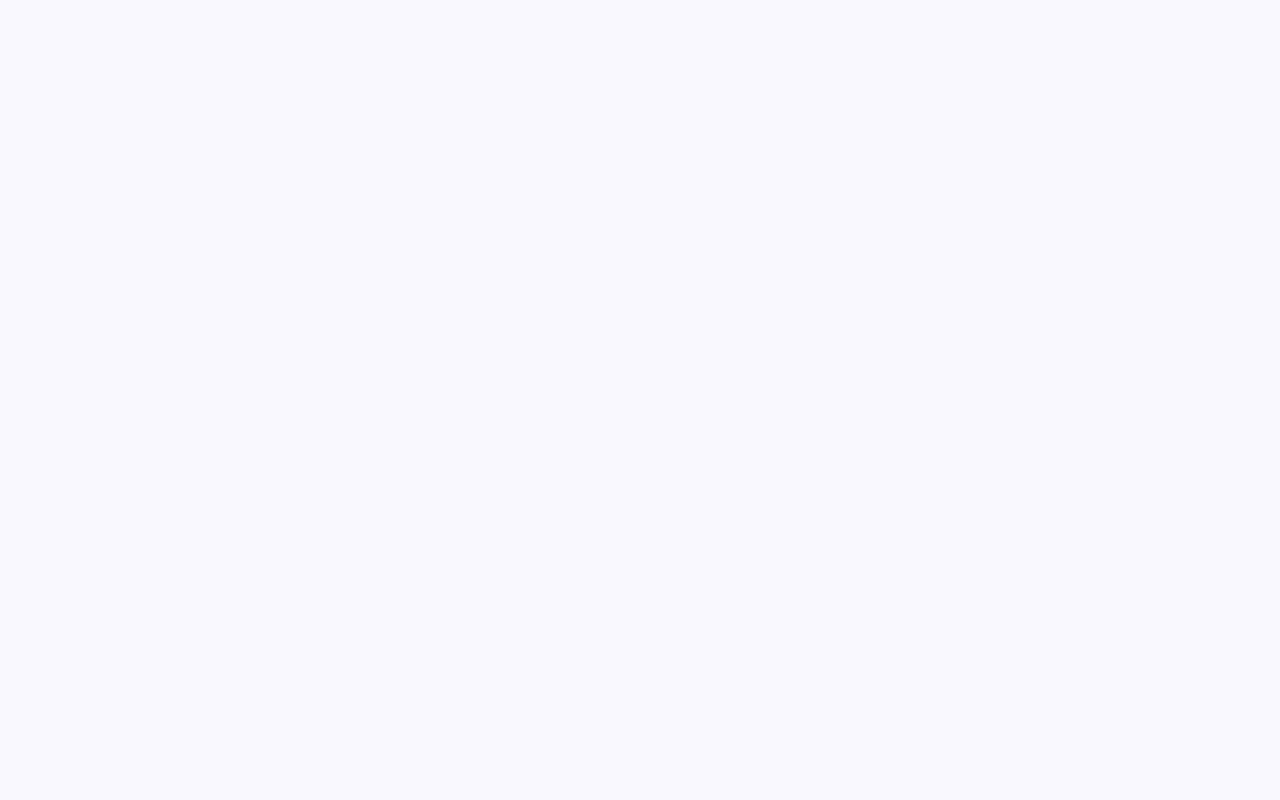
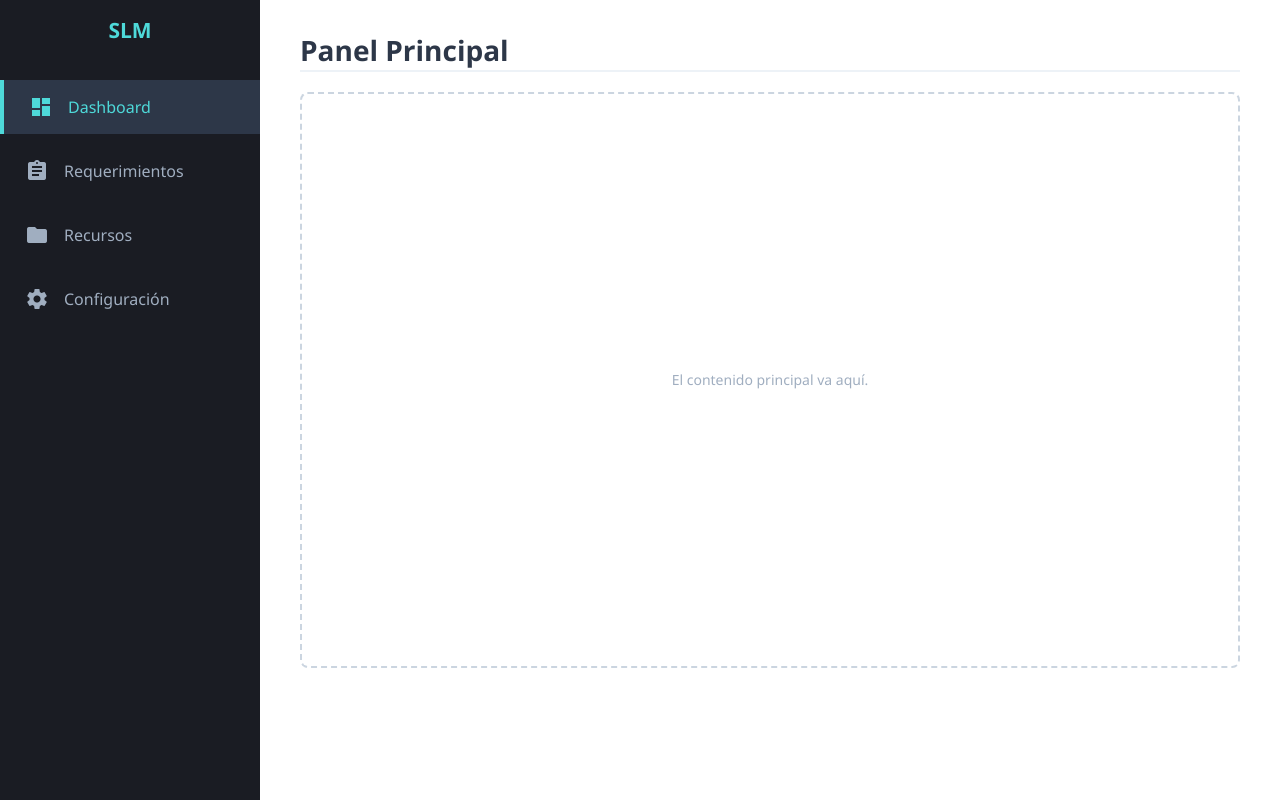
Before and after one commit to Apot3ma/Bacardi-Colection, an Angular app in the folder Bacachito/: page /gestion in a window 1280 px wide. Before the commit this address led to /. Built offline with nearby package versions, Linux system fonts and the light colour scheme.

Commit message:
componente de inicio creado y sujeto a cambio de diseno

```diff
--- a/Bacachito/src/app/app.routes.ts
+++ b/Bacachito/src/app/app.routes.ts
@@ -3,11 +3,13 @@ import { provideRouter } from '@angular/router';
 
 import { LoginComponent } from './login/login.component';
 import { RegisterComponent } from './register/register.component';
+import { Gestion } from './gestion/gestion';
 
 export const routes: Routes = [
     {path: '', redirectTo: '/login', pathMatch: 'full'},
     {path: 'login', component: LoginComponent},
     {path: 'register', component: RegisterComponent},
+    { path: 'gestion', component: Gestion }
 ];
 
 export const appRouter = provideRouter(routes);
--- /dev/null
+++ b/Bacachito/src/app/gestion/gestion.html
@@ -0,0 +1,47 @@
+<!DOCTYPE html>
+<html lang="es">
+<head>
+    <meta charset="UTF-8">
+    <meta name="viewport" content="width=device-width, initial-scale=1.0">
+    <title>Software Lifecycle Manager</title>
+    <link href="https://fonts.googleapis.com/icon?family=Material+Icons" rel="stylesheet">
+</head>
+<body>
+
+    <div class="container">
+        <aside class="sidebar">
+            <div class="logo">
+                <h2>SLM</h2>
+            </div>
+            <nav class="menu">
+                <button class="menu-item active">
+                    <span class="material-icons">dashboard</span>
+                    <p>Dashboard</p>
+                </button>
+                <button class="menu-item">
+                    <span class="material-icons">assignment</span>
+                    <p>Requerimientos</p>
+                </button>
+                <button class="menu-item">
+                    <span class="material-icons">folder</span>
+                    <p>Recursos</p>
+                </button>
+                <button class="menu-item">
+                    <span class="material-icons">settings</span>
+                    <p>Configuración</p>
+                </button>
+            </nav>
+        </aside>
+
+        <main class="main-content">
+            <header>
+                <h1>Panel Principal</h1>
+            </header>
+            <section class="canvas-area">
+                <p>El contenido principal va aquí.</p>
+            </section>
+        </main>
+    </div>
+
+</body>
+</html>
--- /dev/null
+++ b/Bacachito/src/app/gestion/gestion.scss
@@ -0,0 +1,91 @@
+/* Reset básico */
+* {
+    margin: 0;
+    padding: 0;
+    box-sizing: border-box;
+    font-family: 'Segoe UI', Tahoma, Geneva, Verdana, sans-serif;
+}
+
+body {
+    background-color: #f4f7f6; /* Color de fondo ligero */
+}
+
+.container {
+    display: flex;
+    height: 100vh;
+}
+
+/* Estilos de la Barra Lateral */
+.sidebar {
+    width: 260px;
+    background-color: #1a1c23; /* Gris oscuro profundo */
+    color: white;
+    display: flex;
+    flex-direction: column;
+    padding: 20px 0;
+}
+
+.logo {
+    text-align: center;
+    margin-bottom: 40px;
+    color: #4ed9d9; /* Color acento */
+}
+
+.menu {
+    display: flex;
+    flex-direction: column;
+    gap: 10px;
+}
+
+.menu-item {
+    background: none;
+    border: none;
+    color: #a0aec0;
+    padding: 15px 25px;
+    display: flex;
+    align-items: center;
+    cursor: pointer;
+    transition: all 0.3s ease;
+    text-align: left;
+    width: 100%;
+}
+
+.menu-item span {
+    margin-right: 15px;
+}
+
+.menu-item p {
+    font-size: 16px;
+}
+
+/* Efectos Hover y Activo */
+.menu-item:hover, .menu-item.active {
+    background-color: #2d3748;
+    color: #4ed9d9;
+    border-left: 4px solid #4ed9d9;
+}
+
+/* Estilo del Área Principal */
+.main-content {
+    flex-grow: 1; /* Toma todo el espacio restante */
+    background-color: #ffffff; /* Fondo blanco solicitado */
+    padding: 40px;
+    overflow-y: auto;
+}
+
+header h1 {
+    color: #2d3748;
+    margin-bottom: 20px;
+    border-bottom: 2px solid #edf2f7;
+    padding-bottom: 10px;
+}
+
+.canvas-area {
+    border: 2px dashed #cbd5e0; /* Un borde sutil para ver el área */
+    height: 80%;
+    border-radius: 8px;
+    display: flex;
+    justify-content: center;
+    align-items: center;
+    color: #a0aec0;
+}
```
Also changed, not shown: Bacachito/src/app/gestion/gestion.ts (added, +12 -0 lines), 1 other file (tests, documents, lock files or other folders).
